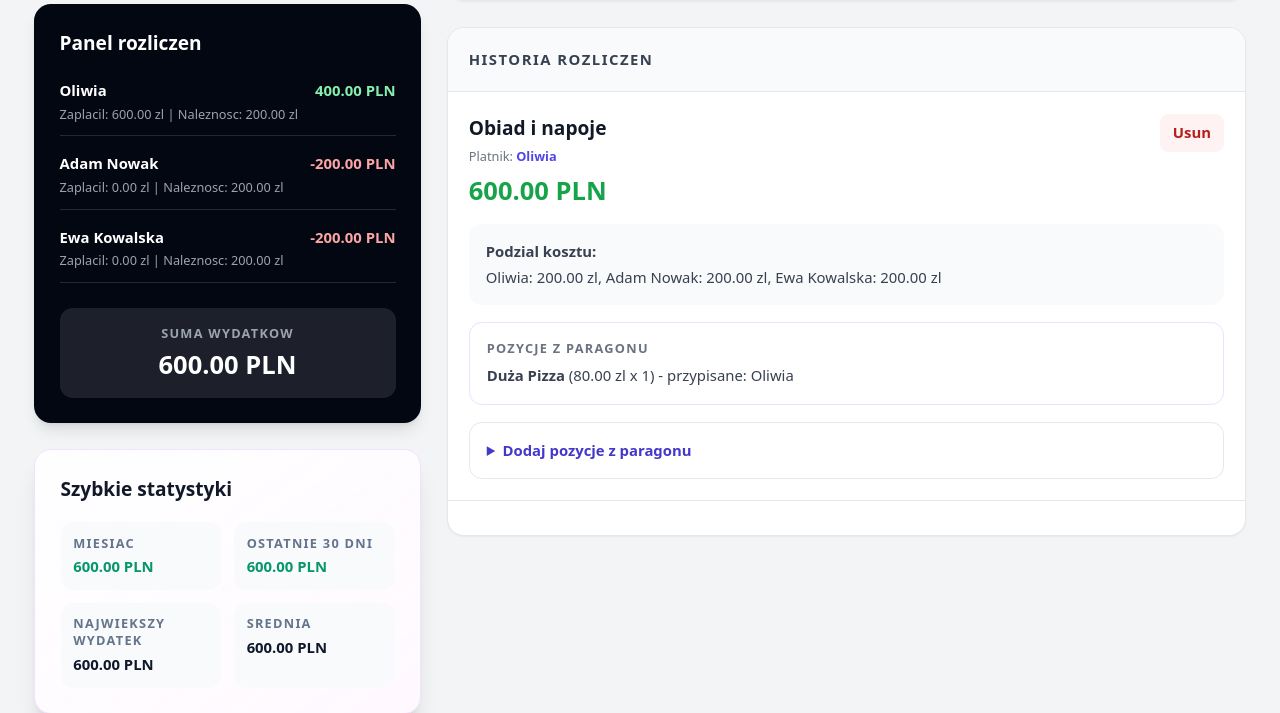
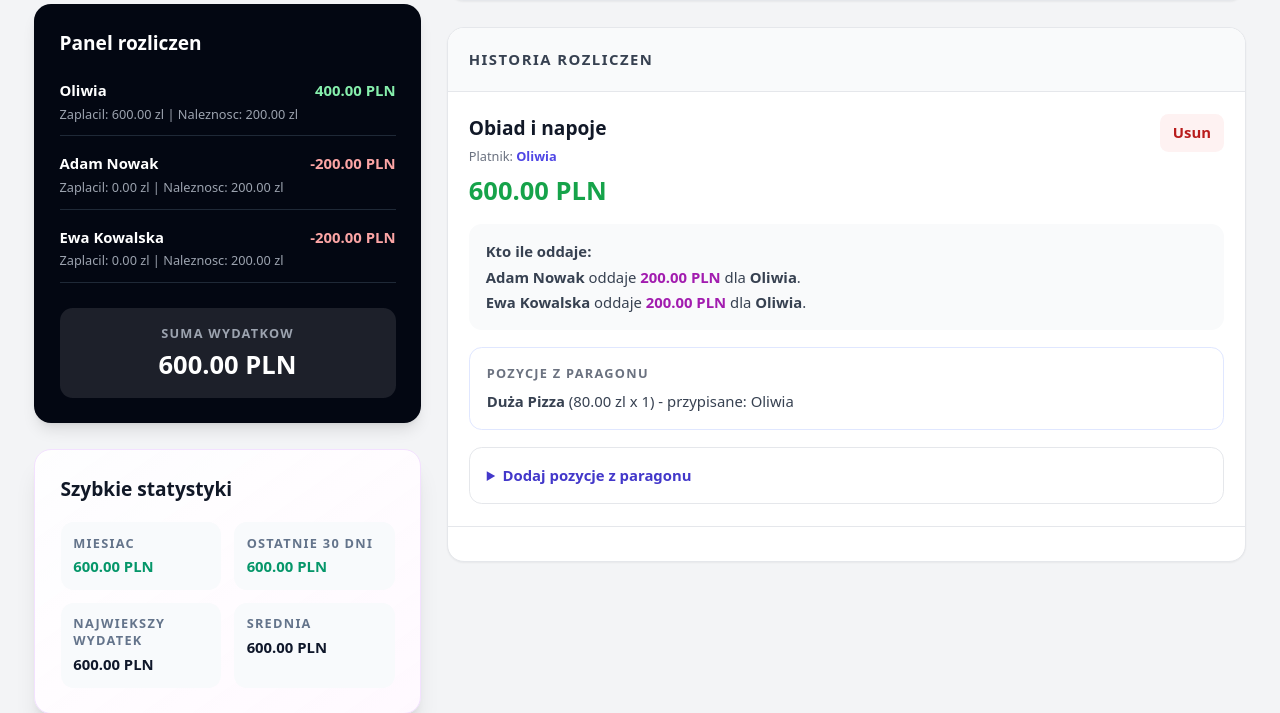
Before and after one commit to Dudzinska/Wydatki-app, a Laravel app: page /groups/1 in a window 1280 px wide. Shown: the part 843-1556 px from the top of the page. Run offline with Laravel 12, Linux system fonts and the light colour scheme; a user stored in the database is signed in; data comes from the database, SQL or seed files in the repository; tables that the repository leaves empty hold one stand-in row (values such as "Sample post"); style sheets or scripts are compiled from the project's sources; parts of the project's set-up code (start-up, migrations or seed data) failed here and were passed over; some web fonts are replaced.

Commit message:
Refine filters layout and make bill settlements payer-first
Co-authored-by: Dudzinska <Dudzinska@users.noreply.github.com>

```diff
--- a/app/Http/Controllers/BillController.php
+++ b/app/Http/Controllers/BillController.php
@@ -53,7 +53,7 @@ class BillController extends Controller
                 'date' => now(),
             ]);
 
-            $this->billSplitService->createInitialEqualSplits($bill, $group, (int) $validated['payer_id']);
+            $this->billSplitService->createInitialPayerSplit($bill, $group, (int) $validated['payer_id']);
 
             if (DB::getDriverName() !== 'mysql') {
                 $group->increment('total_amount', $validated['amount']);
--- a/resources/views/groups/show.blade.php
+++ b/resources/views/groups/show.blade.php
@@ -209,16 +209,28 @@
                                         </form>
                                     </div>
 
-                                    @if($bill->splits->isNotEmpty())
-                                        <div class="mt-4 rounded-xl bg-gray-50 p-4 text-sm text-gray-700 dark:bg-gray-950 dark:text-gray-300">
-                                            <p class="font-black">Podzial kosztu:</p>
-                                            <p class="mt-1">
-                                                @foreach($bill->splits as $split)
-                                                    {{ $split->user->name }}: {{ number_format($split->amount, 2) }} zl{{ !$loop->last ? ', ' : '' }}
+                                    @php
+                                        $debtors = $bill->splits->filter(fn ($split) => $split->user_id !== $bill->payer_id && $split->amount > 0);
+                                    @endphp
+
+                                    <div class="mt-4 rounded-xl bg-gray-50 p-4 text-sm text-gray-700 dark:bg-gray-950 dark:text-gray-300">
+                                        <p class="font-black">Kto ile oddaje:</p>
+                                        @if($debtors->isNotEmpty())
+                                            <div class="mt-1 space-y-1">
+                                                @foreach($debtors as $split)
+                                                    <p>
+                                                        <span class="font-bold">{{ $split->user->name }}</span>
+                                                        oddaje
+                                                        <span class="font-bold text-fuchsia-700 dark:text-fuchsia-300">{{ number_format($split->amount, 2) }} PLN</span>
+                                                        dla
+                                                        <span class="font-bold">{{ $bill->payer->name }}</span>.
+                                                    </p>
                                                 @endforeach
-                                            </p>
-                                        </div>
-                                    @endif
+                                            </div>
+                                        @else
+                                            <p class="mt-1">Ten wydatek pokryl tylko {{ $bill->payer->name }}.</p>
+                                        @endif
+                                    </div>
 
                                     @if($bill->items->isNotEmpty())
                                         <div class="mt-4 rounded-xl border border-indigo-100 p-4 dark:border-indigo-900">
@@ -240,9 +252,6 @@
                                     @endphp
                                     <details class="mt-4 rounded-xl border border-gray-200 p-4 dark:border-gray-800" @if($isOldBillItem) open @endif>
                                         <summary class="cursor-pointer text-sm font-black text-indigo-700 dark:text-indigo-300">Dodaj pozycje z paragonu</summary>
-                                        <p class="mt-3 text-xs text-gray-500 dark:text-gray-400">
-                                            Po zapisaniu pozycji system automatycznie przeliczy podzial kosztu tego rachunku.
-                                        </p>
                                         <form action="{{ route('bill-items.store', [$group, $bill]) }}" method="POST" class="mt-4 grid grid-cols-1 gap-3 md:grid-cols-2">
                                             @csrf
                                             <input type="hidden" name="bill_item_bill_id" value="{{ $bill->id }}">
```
Also changed, not shown: app/Services/BillSplitService.php (+13 -4 lines), resources/views/groups/index.blade.php (+5 -9 lines), tests/Feature/BillAdvancedLogicTest.php (+22 -2 lines).
